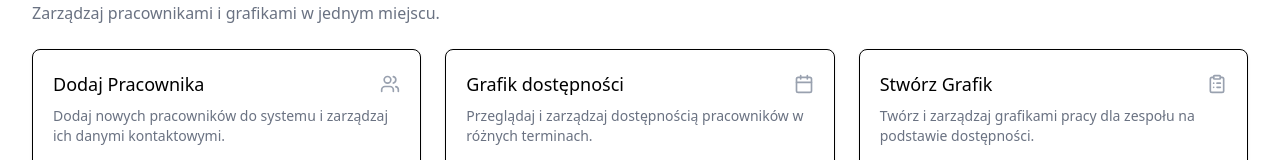
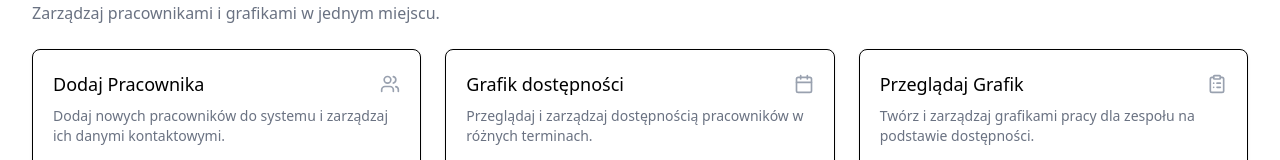
Before and after one commit to maciekryb/callcenter-frontend, a React (Vite) app: page / in a window 1280 px wide. Shown: the part 132-292 px from the top of the page. Built offline with nearby package versions, Linux system fonts and the light colour scheme.

Commit message:
Update Dashboard component to change header from "Stwórz Grafik" to "Przeglądaj Grafik" and update link path from "/create-schedule" to "/work-schedule"

```diff
--- a/src/pages/Dashboard.jsx
+++ b/src/pages/Dashboard.jsx
@@ -53,7 +53,7 @@ const Dashboard = () => {
         <div className="bg-white border rounded-lg shadow-sm overflow-hidden">
           <div className="p-5">
             <div className="flex items-center justify-between">
-              <h3 className="text-lg font-medium">Stwórz Grafik</h3>
+              <h3 className="text-lg font-medium">Przeglądaj Grafik</h3>
               <ClipboardList className="h-5 w-5 text-gray-400" />
             </div>
             <p className="mt-2 text-sm text-gray-500 min-h-[60px]">
@@ -62,7 +62,7 @@ const Dashboard = () => {
           </div>
           <div className="px-5 py-4 bg-gray-50 border-t">
             <Link
-              to="/create-schedule"
+              to="/work-schedule"
               className="w-full inline-flex justify-center items-center px-4 py-2 border border-transparent text-sm font-medium rounded-md text-white bg-blue-600 hover:bg-blue-700 focus:outline-none focus:ring-2 focus:ring-offset-2 focus:ring-blue-500"
             >
               Przejdź
```
